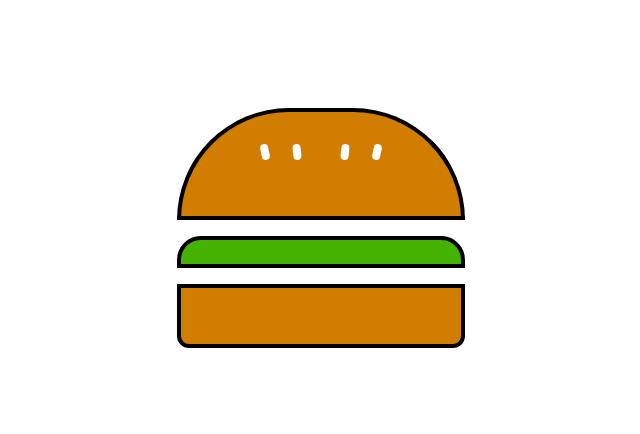
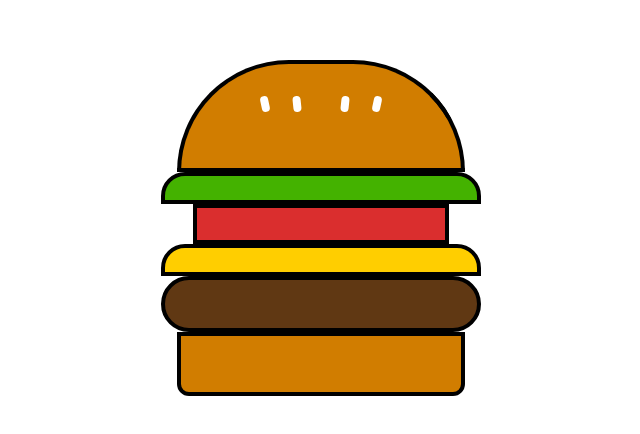
Before and after one commit to ribamarf01/burger-stacker, a React (Vite) app: page / in a window 1280 px wide. Shown: the part 172-606 px from the top of the page, without its empty margins (319-959 px from the left). Built offline with nearby package versions, Linux system fonts and the light colour scheme.

Commit message:
tomato, burger and cheese component

```diff
--- a/src/App.tsx
+++ b/src/App.tsx
@@ -1,14 +1,22 @@
+import Cheese from "./components/Cheese"
 import Bun from "./components/Bun"
 import Lettuce from './components/Lettuce'
+import Tomato from './components/Tomato'
+import Burger from "./components/Burger"
 
 const App = () => {
-  return(<>
+
+  const items = [<Bun isUpperPart />,
+                  <Lettuce />,
+                  <Tomato />,
+                  <Cheese />,
+                  <Burger />,
+                  <Bun />
+                ]
+
+  return (<>
     <div className="flex flex-col items-center justify-center h-screen w-full">
-      <Bun isUpperPart />
-      <div className="py-2"></div>
-      <Lettuce />
-      <div className="py-2"></div>
-      <Bun />
+      { items.map(item => item) }
     </div>
   </>)
 }
--- /dev/null
+++ b/src/components/Burger.tsx
@@ -0,0 +1,9 @@
+const Burger = () => {
+
+  return (<>
+    <div className="h-14 w-80 bg-burger rounded-full relative border-4 border-black"></div>
+  </>)
+
+}
+
+export default Burger
--- /dev/null
+++ b/src/components/Cheese.tsx
@@ -0,0 +1,11 @@
+const Cheese = () => {
+
+  return (<>
+    <div
+      className="h-8 w-80 bg-cheese rounded-t-3xl border-4 border-black"
+    ></div>
+  </>)
+
+}
+
+export default Cheese
--- a/src/components/Lettuce.tsx
+++ b/src/components/Lettuce.tsx
@@ -2,7 +2,7 @@ const Lettuce = () => {
 
   return (<>
     <div
-      className="h-8 w-72 bg-lettuce rounded-t-3xl border-4 border-black"
+      className="h-8 w-80 bg-lettuce rounded-t-3xl border-4 border-black"
     ></div>
   </>)
 
--- /dev/null
+++ b/src/components/Tomato.tsx
@@ -0,0 +1,11 @@
+const Tomato = () => {
+
+  return (<>
+    <div
+      className="h-10 w-64 bg-tomato border-4 border-black"
+    ></div>
+  </>)
+
+}
+
+export default Tomato
```
